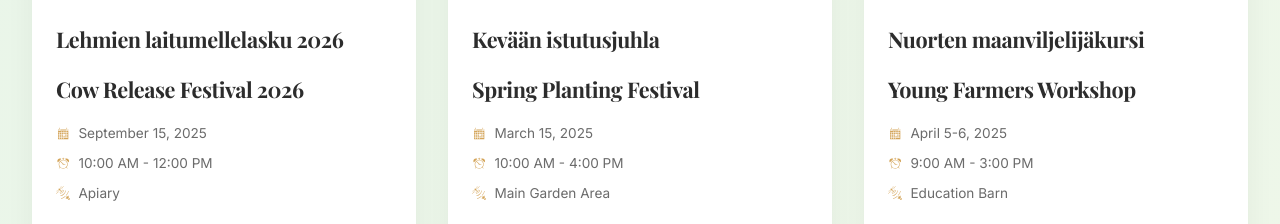
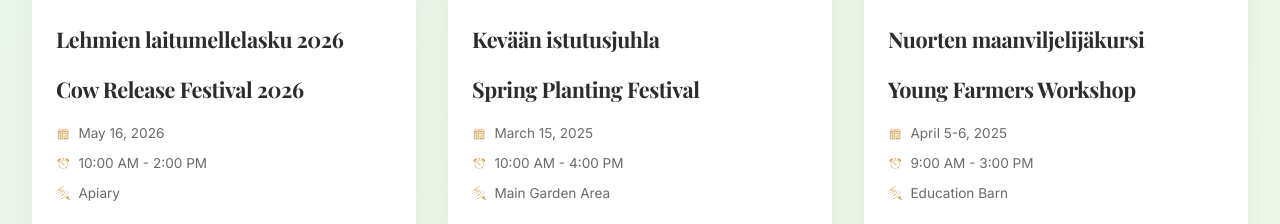
Before and after one commit to fidodo/greenfileds_alhman, a React (Create React App) app: page / in a window 1280 px wide. Shown: the part 6562-6786 px from the top of the page. Built offline with nearby package versions, Linux system fonts and the light colour scheme; a web font is replaced by a local one.

Commit message:
fix: remove unused icons

```diff
--- a/src/components/UpcomingEvents.jsx
+++ b/src/components/UpcomingEvents.jsx
@@ -4,15 +4,13 @@ import {
   GiCalendar,
   GiAlarmClock,
   GiFarmer,
-  GiGrapes,
   GiCow,
   GiCampfire,
   GiPumpkin,
-  GiChristmasTree,
   GiSunflower,
   GiSatelliteCommunication,
 } from "react-icons/gi";
-import { FaTree, FaSeedling, FaLeaf, FaSnowman } from "react-icons/fa";
+import { FaSeedling } from "react-icons/fa";
 import styles from "./UpcomingEvents.module.css";
 
 const UpcomingEvents = () => {
@@ -28,8 +26,8 @@ const UpcomingEvents = () => {
       },
       category: "workshop",
       icon: <GiSunflower size={24} />,
-      date: "September 15, 2025",
-      time: "10:00 AM - 12:00 PM",
+      date: "May 16, 2026",
+      time: "10:00 AM - 2:00 PM",
       location: "Apiary",
       description:
         "Discover the fascinating world of bees and learn basic beekeeping skills from our master beekeeper.",
```
